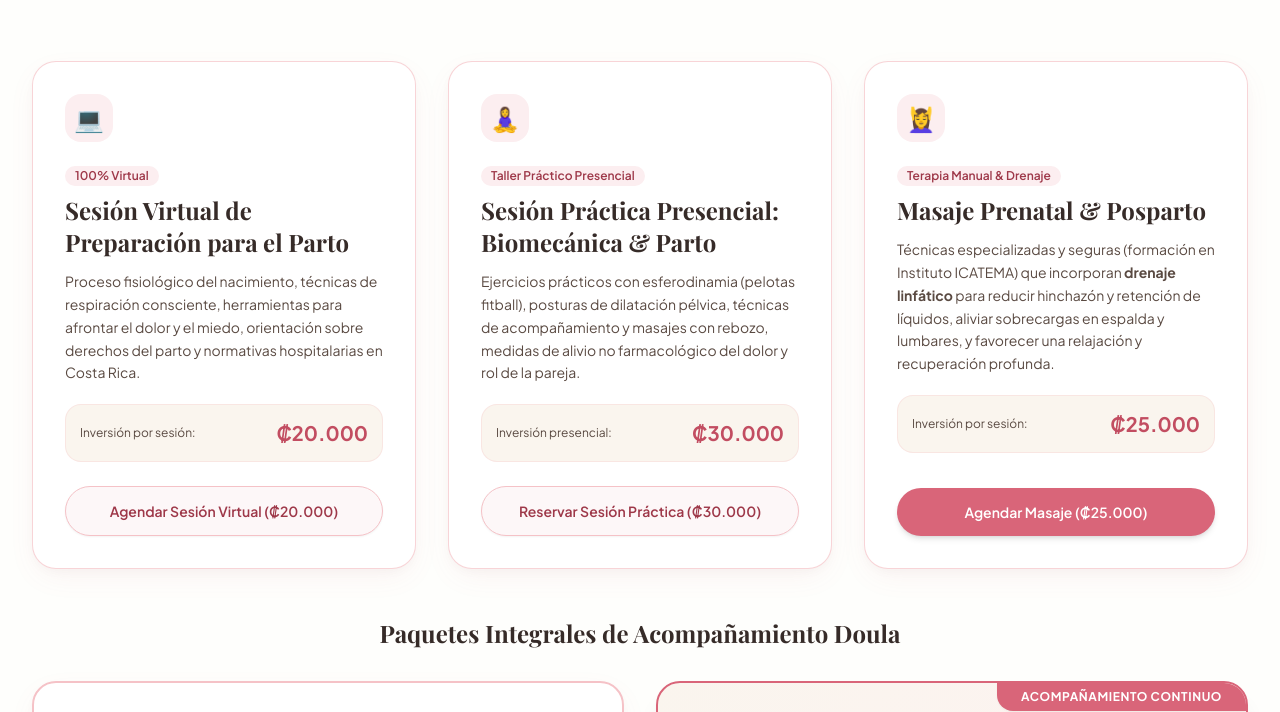
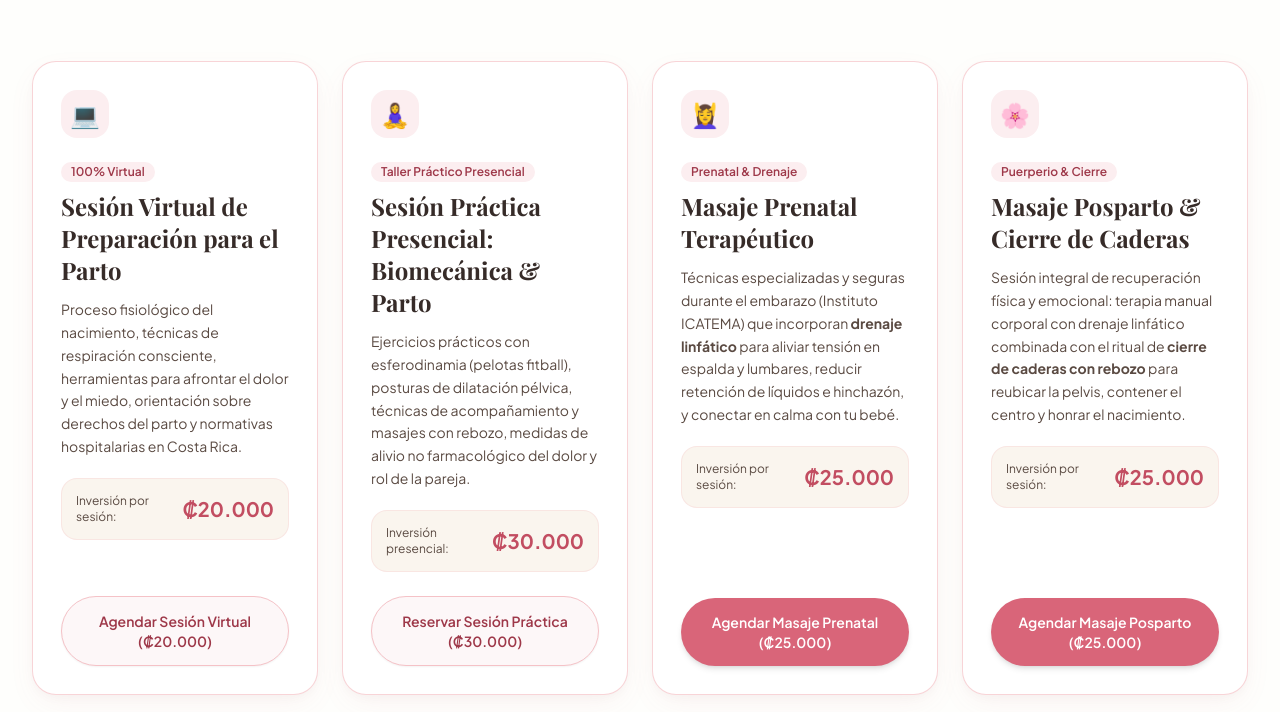
Before and after one commit to julirojasarg/amarte-maternidad, a website: page 1-Sitio-Web-Amarte/index.html in a window 1280 px wide. Shown: the part 1264-1976 px from the top of the page. Drawn offline with nearby package versions, Linux system fonts and the light colour scheme; a web font is replaced by a local one.

Commit message:
feat: separar masaje prenatal (25k) y masaje posparto con cierre de caderas (25k)

```diff
--- a/1-Sitio-Web-Amarte/index.html
+++ b/1-Sitio-Web-Amarte/index.html
@@ -274,10 +274,10 @@
       </div>
 
       <!-- Talleres y Sesiones Individuales -->
-      <div class="grid grid-cols-1 md:grid-cols-2 lg:grid-cols-3 gap-8 mb-12">
+      <div class="grid grid-cols-1 md:grid-cols-2 lg:grid-cols-4 gap-6 mb-12">
 
         <!-- Sesión 1: Virtual de Preparación -->
-        <div class="bg-white rounded-3xl p-7 sm:p-8 border border-brand-200/70 shadow-soft shadow-card-hover flex flex-col justify-between group">
+        <div class="bg-white rounded-3xl p-7 border border-brand-200/70 shadow-soft shadow-card-hover flex flex-col justify-between group">
           <div>
             <div class="w-12 h-12 rounded-2xl bg-brand-100 text-brand-600 flex items-center justify-center text-2xl mb-5 group-hover:scale-110 transition-transform">
               💻
@@ -296,14 +296,14 @@
           </div>
           <button
             onclick="openServiceWhatsApp('Sesión Virtual de Preparación para el Parto', '₡20.000')"
-            class="w-full py-3.5 px-4 rounded-full bg-brand-50 hover:bg-brand-500 text-brand-700 hover:text-white font-semibold text-sm transition-all border border-brand-200 text-center cursor-pointer shadow-sm"
+            class="w-full py-3.5 px-4 rounded-full bg-brand-50 hover:bg-brand-500 text-brand-700 hover:text-white font-semibold text-sm transition-all border border-brand-200 text-center cursor-pointer shadow-sm active:scale-95"
           >
             Agendar Sesión Virtual (₡20.000)
           </button>
         </div>
 
         <!-- Sesión 2: Práctica Presencial Biomecánica & Confort -->
-        <div class="bg-white rounded-3xl p-7 sm:p-8 border border-brand-200/70 shadow-soft shadow-card-hover flex flex-col justify-between group">
+        <div class="bg-white rounded-3xl p-7 border border-brand-200/70 shadow-soft shadow-card-hover flex flex-col justify-between group">
           <div>
             <div class="w-12 h-12 rounded-2xl bg-brand-100 text-brand-600 flex items-center justify-center text-2xl mb-5 group-hover:scale-110 transition-transform">
               🧘‍♀️
@@ -322,24 +322,24 @@
           </div>
           <button
             onclick="openServiceWhatsApp('Sesión Práctica Presencial: Biomecánica & Parto', '₡30.000')"
-            class="w-full py-3.5 px-4 rounded-full bg-brand-50 hover:bg-brand-500 text-brand-700 hover:text-white font-semibold text-sm transition-all border border-brand-200 text-center cursor-pointer shadow-sm"
+            class="w-full py-3.5 px-4 rounded-full bg-brand-50 hover:bg-brand-500 text-brand-700 hover:text-white font-semibold text-sm transition-all border border-brand-200 text-center cursor-pointer shadow-sm active:scale-95"
           >
             Reservar Sesión Práctica (₡30.000)
           </button>
         </div>
 
-        <!-- Sesión 3: Masaje Prenatal & Posparto con Drenaje Linfático -->
-        <div class="bg-white rounded-3xl p-7 sm:p-8 border border-brand-200/70 shadow-soft shadow-card-hover flex flex-col justify-between group">
+        <!-- Sesión 3: Masaje Prenatal con Drenaje Linfático -->
+        <div class="bg-white rounded-3xl p-7 border border-brand-200/70 shadow-soft shadow-card-hover flex flex-col justify-between group">
           <div>
             <div class="w-12 h-12 rounded-2xl bg-brand-100 text-brand-600 flex items-center justify-center text-2xl mb-5 group-hover:scale-110 transition-transform">
               💆‍♀️
             </div>
-            <span class="text-xs font-semibold px-2.5 py-0.5 rounded-full bg-brand-100 text-brand-700 inline-block mb-2">Terapia Manual & Drenaje</span>
+            <span class="text-xs font-semibold px-2.5 py-0.5 rounded-full bg-brand-100 text-brand-700 inline-block mb-2">Prenatal & Drenaje</span>
             <h3 class="font-heading font-bold text-2xl text-warm-900 mb-3 group-hover:text-brand-600 transition-colors">
-              Masaje Prenatal & Posparto
+              Masaje Prenatal Terapéutico
             </h3>
             <p class="text-sm text-warm-800 leading-relaxed mb-5">
-              Técnicas especializadas y seguras (formación en Instituto ICATEMA) que incorporan <strong>drenaje linfático</strong> para reducir hinchazón y retención de líquidos, aliviar sobrecargas en espalda y lumbares, y favorecer una relajación y recuperación profunda.
+              Técnicas especializadas y seguras durante el embarazo (Instituto ICATEMA) que incorporan <strong>drenaje linfático</strong> para aliviar tensión en espalda y lumbares, reducir retención de líquidos e hinchazón, y conectar en calma con tu bebé.
             </p>
             <div class="bg-[#FAF5EE] rounded-2xl p-3.5 mb-6 border border-brand-200/30 flex items-center justify-between">
               <span class="text-xs text-warm-800">Inversión por sesión:</span>
@@ -347,10 +347,36 @@
             </div>
           </div>
           <button
-            onclick="openServiceWhatsApp('Masaje Prenatal y Posparto con Drenaje Linfático', '₡25.000')"
+            onclick="openServiceWhatsApp('Masaje Prenatal con Drenaje Linfático', '₡25.000')"
             class="w-full py-3.5 px-4 rounded-full bg-brand-500 hover:bg-brand-600 text-white font-semibold text-sm transition-all text-center cursor-pointer shadow-md active:scale-95"
           >
-            Agendar Masaje (₡25.000)
+            Agendar Masaje Prenatal (₡25.000)
+          </button>
+        </div>
+
+        <!-- Sesión 4: Masaje Posparto & Cierre de Caderas -->
+        <div class="bg-white rounded-3xl p-7 border border-brand-200/70 shadow-soft shadow-card-hover flex flex-col justify-between group">
+          <div>
+            <div class="w-12 h-12 rounded-2xl bg-brand-100 text-brand-600 flex items-center justify-center text-2xl mb-5 group-hover:scale-110 transition-transform">
+              🌸
+            </div>
+            <span class="text-xs font-semibold px-2.5 py-0.5 rounded-full bg-brand-100 text-brand-700 inline-block mb-2">Puerperio & Cierre</span>
+            <h3 class="font-heading font-bold text-2xl text-warm-900 mb-3 group-hover:text-brand-600 transition-colors">
+              Masaje Posparto & Cierre de Caderas
+            </h3>
+            <p class="text-sm text-warm-800 leading-relaxed mb-5">
+              Sesión integral de recuperación física y emocional: terapia manual corporal con drenaje linfático combinada con el ritual de <strong>cierre de caderas con rebozo</strong> para reubicar la pelvis, contener el centro y honrar el nacimiento.
+            </p>
+            <div class="bg-[#FAF5EE] rounded-2xl p-3.5 mb-6 border border-brand-200/30 flex items-center justify-between">
+              <span class="text-xs text-warm-800">Inversión por sesión:</span>
+              <span class="font-bold text-xl text-brand-600">₡25.000</span>
+            </div>
+          </div>
+          <button
+            onclick="openServiceWhatsApp('Masaje Posparto y Cierre de Caderas', '₡25.000')"
+            class="w-full py-3.5 px-4 rounded-full bg-brand-500 hover:bg-brand-600 text-white font-semibold text-sm transition-all text-center cursor-pointer shadow-md active:scale-95"
+          >
+            Agendar Masaje Posparto (₡25.000)
           </button>
         </div>
 
@@ -970,7 +996,8 @@
         <div>
           <h4 class="font-bold text-warm-900 mb-4">Servicios & Cursos</h4>
           <ul class="space-y-2.5">
-            <li><a href="#parto" class="hover:text-brand-500 transition-colors">Masaje Prenatal & Posparto (₡25k)</a></li>
+            <li><a href="#parto" class="hover:text-brand-500 transition-colors">Masaje Prenatal Terapéutico (₡25k)</a></li>
+            <li><a href="#parto" class="hover:text-brand-500 transition-colors">Masaje Posparto & Cierre (₡25k)</a></li>
             <li><a href="#parto" class="hover:text-brand-500 transition-colors">Preparación Parto Virtual (₡20k)</a></li>
             <li><a href="#parto" class="hover:text-brand-500 transition-colors">Sesión Práctica Presencial (₡30k)</a></li>
             <li><a href="#parto" class="hover:text-brand-500 transition-colors">Paquete Doula Parto 1 (₡100k)</a></li>
```
Also changed, not shown: 2-Kardex-Doula/index.html (+4 -2 lines), 2-Kardex-Doula/kardex.html (+4 -2 lines), index.html (+40 -13 lines), kardex.html (+4 -2 lines).
